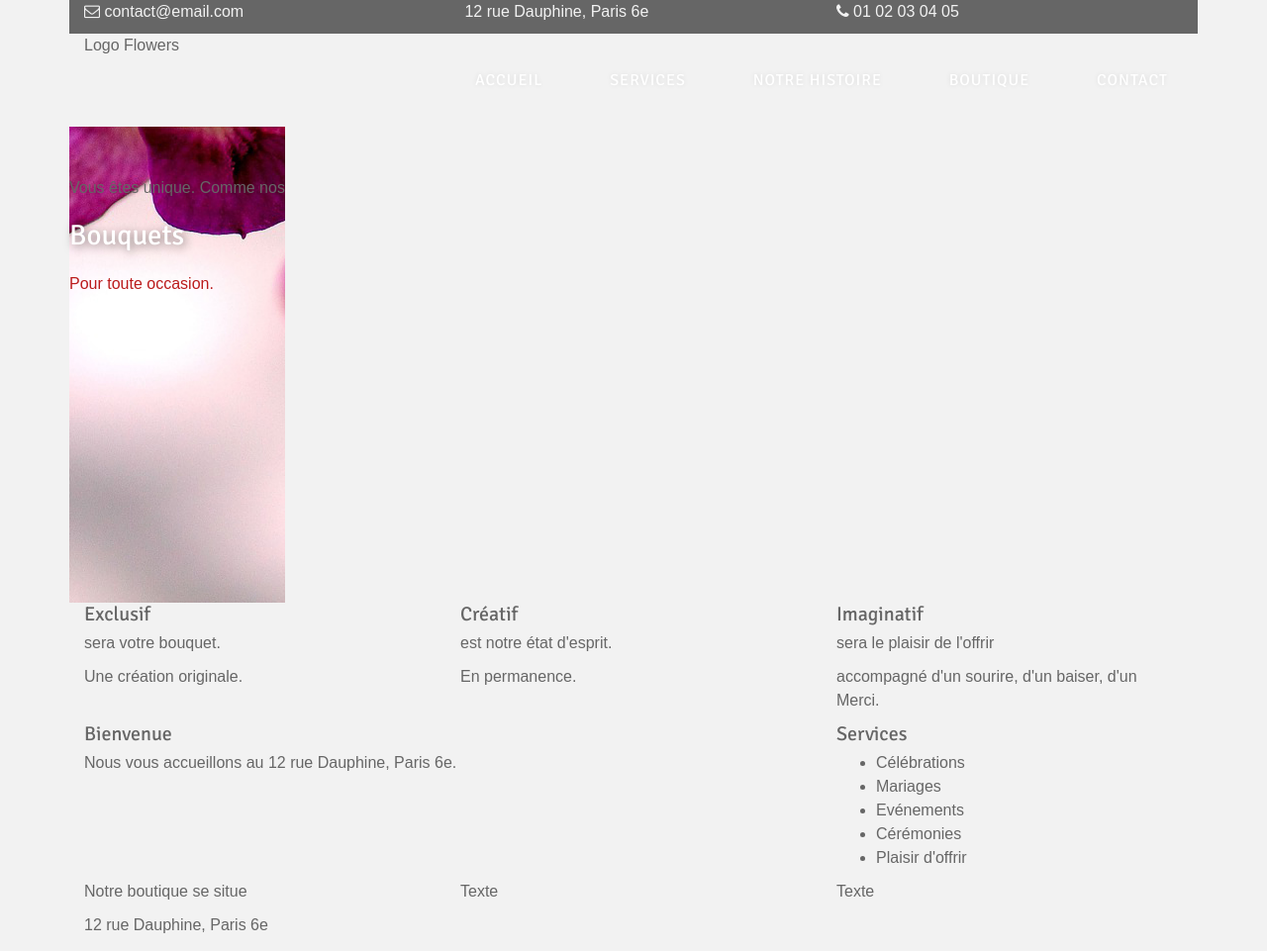
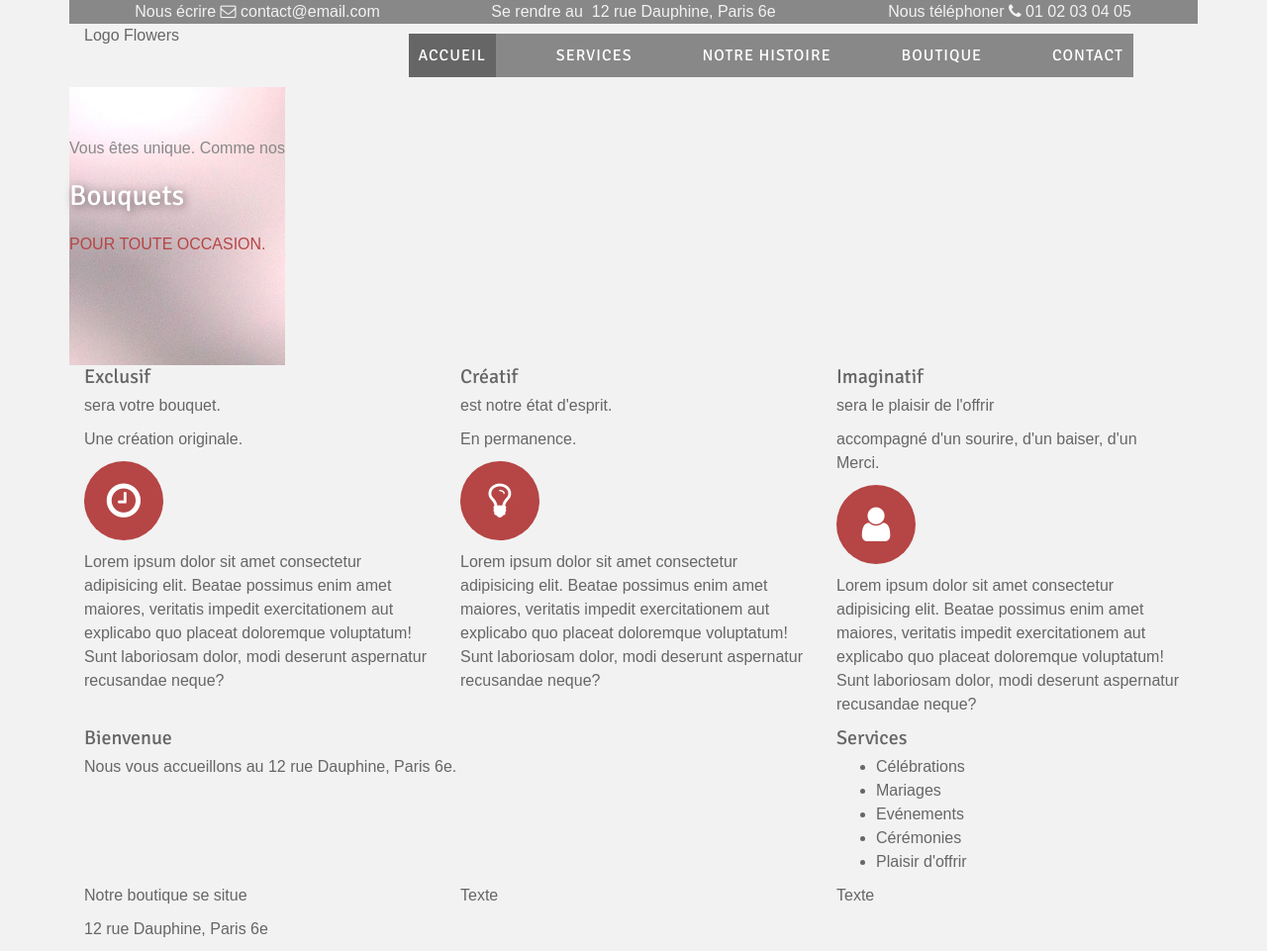
Before and after one commit to scalblog/floral, a PHP site: page / in a window 1280 px wide. Shown: the whole page at 99% size. Run offline with PHP 8.4, Linux system fonts and the light colour scheme; some libraries are stand-ins or nearby versions; some web fonts are replaced.

Commit message:
state before navbar

```diff
--- a/css/style.css
+++ b/css/style.css
@@ -13,38 +13,50 @@ nav a, h1, h2, h3, h4 {
 
 .top_head_banner {
     font-family: 'News Cycle', sans-serif;
-	background-color: #666;
+	background-color: #888;
 	color: #F2F2F2;
-	font-size: 1.6rem;
-
+    font-size: 1.6rem;
+    text-align: center;
 }
 
-
+.top_head_banner a{
+    color: #F2F2F2;
+    text-decoration: none;
+}
 
 #logo {
 	display: flex;
 	justify-content: space-between;
 	align-items: center;
-	margin-top: 25px;
+	margin-top: 3rem;
 }
 
 header nav {
 	display: flex;
 	justify-content: space-between;
-	padding: 25px 0;
+    /*padding: 0.75rem 1rem;*/
+    margin: 1rem 5rem;
+    background-color: #888;
 	text-transform: uppercase;
 	letter-spacing: 1px;
 }
 
 header nav a {
 	color: white;
-	padding: 10px 15px;
-	text-shadow: 0 0 5px rgba(0, 0, 0, 0.1);
+    padding: 1rem 1rem;
+    /*text-shadow: 0 0 5px rgba(0, 0, 0, 0.1);*/
+    background-color: #888;
+    text-decoration : none;
+}
+
+header nav a:first-of-type {
+    background-color: #666;
 }
 
 header nav a:hover {
-	background-color: rgba(255, 255, 255, 0.2);
-	color: white;
+	background-color: #F2F2F2;
+    color: #333;
+    text-decoration : none;
 }
 
 
@@ -52,18 +64,18 @@ header nav a:hover {
     background-image: url('../img/01.jpg');
     background-repeat: no-repeat;
 	background-position: center bottom;
-	background-color: #666;
+	background-color: #888;
 	color: white;
 }
 
 
 .presentation {
-	padding: 50px 0 300px;
+	padding: 5rem 0 10rem;
 
 }
 
 .presentation p:first-of-type {
-    color: #666;
+    color: #888;
 }
 
 .presentation h1 {
@@ -73,5 +85,17 @@ header nav a:hover {
 }
 
 .presentation p:last-of-type {
-    color: rgb(187, 28, 28);
+    color: rgb(182, 69, 69);
+    text-transform: uppercase;
 }
+
+.concept i.fa {
+    color : white;
+    text-align: center;
+    background-color:rgb(182, 69, 69) ;
+    border-radius : 50%;
+    font-size: 4rem;
+    padding: 2rem;
+    height: 8rem;
+    width: 8rem;
+}
--- a/index.php
+++ b/index.php
@@ -18,20 +18,20 @@
         <header>
             <div class="row top_head_banner">
                 <div class="col-sm-4">
-                    <p><i class="fa fa-envelope-o" aria-hidden="true"></i> contact@email.com</p>
+                    <a href="mailto:contact@email.com" >Nous écrire <i class="fa fa-envelope-o" aria-hidden="true"></i> contact@email.com</a>
                 </div>
                 <div class="col-sm-4">
-                    <p><i class="fa fa-map-maker" aria-hidden="true"></i> 12 rue Dauphine, Paris 6e</p>
+                    <a href="https://www.google.fr/maps/place/12+Rue+Dauphine,+75006+Paris/@48.8558069,2.3378829,17z/data=!3m1!4b1!4m5!3m4!1s0x47e671df5b6ec5a1:0x8a3a3e574d974c9b!8m2!3d48.8558034!4d2.3400769" target="_blank">Se rendre au <i class="fa fa-map-maker" aria-hidden="true"></i> 12 rue Dauphine, Paris 6e</a>
                 </div>
                 <div class="col-sm-4">
-                    <p><i class="fa fa-phone" aria-hidden="true"></i> 01 02 03 04 05</p>
+                <a href="tel:+33102030405">Nous téléphoner <i class="fa fa-phone" aria-hidden="true"></i> 01 02 03 04 05</a>
                 </div>
             </div>
-            <div class="row">
-                <div class="col-sm-4">
+            <div class="row no-gutters">
+                <div class="col-sm-3">
                     <p>Logo Flowers</p>
                 </div>
-                <div class="col-sm-8">
+                <div class="col-sm-9">
                     <nav>
                         <a href="">Accueil</a>
                         <a href="">Services</a>
@@ -52,21 +52,27 @@
                     </div>
                 </div>
             </div>
-            <div class="row">
+            <div class="row concept">
                 <div class="col-sm-4">
                     <h2>Exclusif</h2>
                     <p>sera votre bouquet.</p>
                     <p>Une création originale.</p>
+                    <p><i class="fa fa-clock-o" aria-hidden="true"></i></p>
+                    <p>Lorem ipsum dolor sit amet consectetur adipisicing elit. Beatae possimus enim amet maiores, veritatis impedit exercitationem aut explicabo quo placeat doloremque voluptatum! Sunt laboriosam dolor, modi deserunt aspernatur recusandae neque?</p>
                 </div>
                 <div class="col-sm-4">
                     <h2>Créatif</h2>
                     <p>est notre état d'esprit.</p>
                     <p>En permanence.</p>
+                    <p><i class="fa fa-lightbulb-o" aria-hidden="true"></i></p>
+                    <p>Lorem ipsum dolor sit amet consectetur adipisicing elit. Beatae possimus enim amet maiores, veritatis impedit exercitationem aut explicabo quo placeat doloremque voluptatum! Sunt laboriosam dolor, modi deserunt aspernatur recusandae neque?</p>
                 </div>
                 <div class="col-sm-4">
                     <h2>Imaginatif</h2>
                     <p>sera le plaisir de l'offrir</p>
                     <p>accompagné d'un sourire, d'un baiser, d'un Merci.</p>
+                    <p><i class="fa fa-user" aria-hidden="true"></i></p>
+                    <p>Lorem ipsum dolor sit amet consectetur adipisicing elit. Beatae possimus enim amet maiores, veritatis impedit exercitationem aut explicabo quo placeat doloremque voluptatum! Sunt laboriosam dolor, modi deserunt aspernatur recusandae neque?</p>
                 </div>
             </div>
             <div class="row">
```
Also changed, not shown: img/background01.jpg (added), img/background02.jpg (added).
